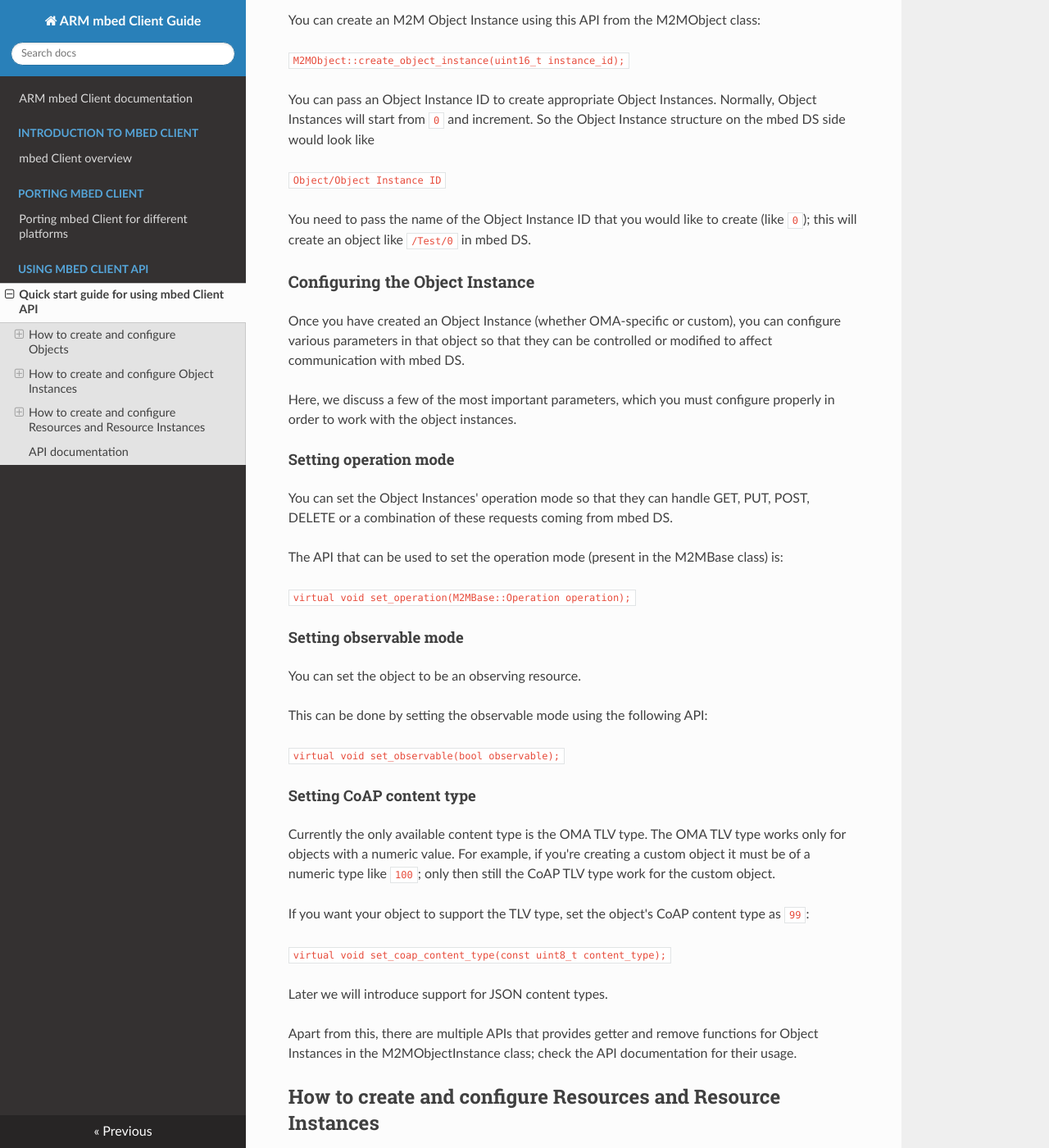
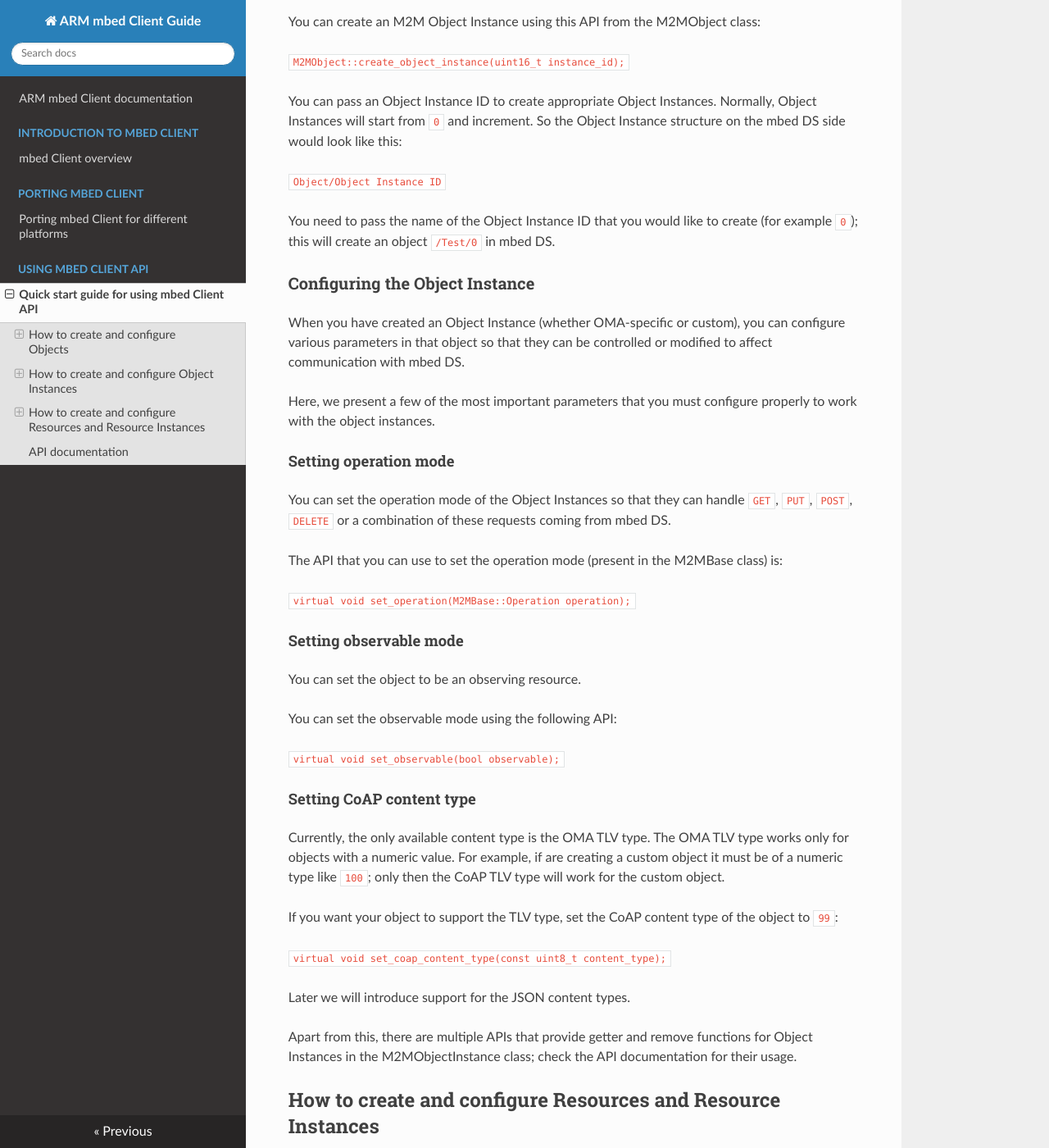
Before and after one commit to ARMmbed/mbed-client, an MkDocs documentation site: the page built from docs/Howto.md, in a window 1280 px wide and 1400 px high, scrolled down 2862 px. Shown: the whole window at 82% size. Built offline with MkDocs 1.6.1, drawn with Linux system fonts in a browser that asks for light colours; nearby versions of some CDN libraries; old or Windows-style settings are respelled for this version of MkDocs; some of the changed text lies outside the part shown.

Commit message:
Editorial changes.

````diff
--- a/docs/Howto.md
+++ b/docs/Howto.md
@@ -1,198 +1,194 @@
-#How to use the mbed Client API
+# How to use the mbed Client API
 
-This section explains how to create different types of Objects, Object Instances and Resources for the client to comply with the OMA LWM2M
-specifications.
+This section explains how to create different types of Objects, Object Instances and Resources for the client to comply with the OMA LWM2M specifications.
 
-In order for the client to communicate its resources to the mbed Device Server (mbed DS), it needs to create Objects, Object Instances and Resources. This can be done very easily with the Client C++ APIs, where the client can define its resources in a similar structure to the one defined in the LWM2M specification.
+In order for the client to communicate its resources to the mbed Device Server (mbed DS), it needs to create Objects, Object Instances and Resources. You can do this easily with the Client C++ APIs, where the client can define its resources in a similar structure to the one defined in the LWM2M specification.
 
 This quick guide will explain how you can create and configure these resources using the C++ API.
 
-##How to create and configure Objects
+## How to create and configure Objects
 
-The M2MObject class is derived from the M2MBase class, so all the public methods can be used from M2MObject and its derived classes.
+The M2MObject class is derived from the M2MBase class, so all the public methods can be used from the M2MObject and its derived classes.
 
-###Creating OMA-defined Objects
+### Creating OMA-defined Objects
 
-####Device Object
+#### Device Object
 
-There is a direct API in the M2MInterfaceFactory class to create Device Object:
+There is a direct API in the M2MInterfaceFactory class to create a Device Object:
 
-```static M2MDevice *create_device();```
+`static M2MDevice *create_device();`
 
-Since there can be only one instance of M2MDevice, M2MDevice is a static class and it can be deleted using
+Because there can be only one instance of M2MDevice, it is a static class and you can delete it as follows:
 
 `M2MDevice::delete_instance();`
 
-Check the M2MDevice class documentation to see how you can configure the device object, as well as how to create appropriate Resources and assign values to them.
+Check the M2MDevice class documentation to see how to configure the device object, as well as how to create appropriate Resources and assign values to them.
 
-####Security Object
+#### Security Object
 
 There is a direct API in the M2MInterfaceFactory class to create a Security Object:
 
-```static M2MSecurity *create_security(M2MSecurity::ServerType server_type);```
+`static M2MSecurity *create_security(M2MSecurity::ServerType server_type);`
 
-You can create a Bootstrap or normal mbed Device Server by passing the appropriate enum value.
+You can create a Bootstrap or normal mbed Device Server by passing the appropriate `enum` value.
 
-Check the M2MSecurity class documentation to see how you can configure the security object, as well as how to create appropriate Resources and assign values to them.
+Check the M2MSecurity class documentation to see how to configure the security object, as well as how to create appropriate Resources and assign values to them.
 
-####Creating a custom Object
+#### Creating a custom Object
 
-As per the OMA LWM2M specification, the client must have defined Objects, under which it can create Object Instances. You can create M2MObject using this API from the M2MInterfaceFactory class:
+As per the OMA LWM2M specification, the client must have defined Objects, under which it can create Object Instances. You can create an M2MObject using this API from the M2MInterfaceFactory class:
 
-```static M2MObject *create_object(const String &name);```
+`static M2MObject *create_object(const String &name);`
 
-You need to pass the name of the Object that you would like to create (like ```Test```); this will create an object with that name in mbed DS.
+You need to pass the name of the Object that you would like to create (for example `Test`); this will create an object with that name in mbed DS.
 
+#### Configuring the Object
 
-####Configuring the Object
+Once you have created an Object (whether OMA-specific or custom), you can configure various parameters in that object so that they can be controlled or modified to affect communication with mbed DS.
 
-Once you have created an Object (whether OMA specific or custom), you can configure various parameters in that object so that they can be controlled or modified to affect communication with mbed DS.
+Here, we discuss a few of the most important parameters, which you must configure properly to work with the objects.
 
-Here, we discuss a few of the most important parameters, which you must configure properly in order to work with the objects.
+##### Setting Operation Mode
 
-#####Setting Operation Mode
+You can set the operation mode of the objects so that they can handle `GET`, `PUT`, `POST`, `DELETE` or a combination of these requests coming from mbed DS.
 
-You can set the objects' operation mode so that they can handle GET, PUT, POST, DELETE or a combination of these requests coming from mbed DS.
+The API that sets the operation mode (present in the M2MBase class) is:
 
-The API that sets the operation mode (present in the M2MBase class) is
+`virtual void set_operation(M2MBase::Operation operation);`
 
-```virtual void set_operation(M2MBase::Operation operation);```
+##### Setting Observable Mode
 
-#####Setting Observable Mode
+You can set the object to be an observing resource. You can set the observable mode using the following API:
 
-You can set the object to be an observing resource. This can be done by setting the observable mode using the following API:
+`virtual void set_observable(bool observable);`
 
-```virtual void set_observable(bool observable);```
+##### Setting CoAP content type
 
-#####Setting CoAP content type
+Currently, the only available content type is the OMA TLV type. The OMA TLV type works only for objects with a numeric value. For example, if you are creating a custom object it must be of a numeric type like `100`; only then the CoAP TLV type will work for the custom object.
 
-Currently the only available content type is the OMA TLV type. The OMA TLV type works only for objects with a numeric value. For example, if you're creating a custom object it must be of a numeric type like ```100```; only then will the CoAP TLV type work for the custom object.
+If you want your object to support the TLV type, set the object's CoAP content type as `99`:
 
-If you want your object to support the TLV type, set the object's CoAP content type as ```99```:
-
-```virtual void set_coap_content_type(const uint8_t content_type);```
+`virtual void set_coap_content_type(const uint8_t content_type);`
 
 Later we will introduce support for the JSON content types.
 
-##How to create and configure Object Instances
+## How to create and configure Object Instances
 
-The M2MObjectInstance class is derived from the M2MBase class, so all the public methods can be used from M2MObjectInstance and its derived classes.
+The M2MObjectInstance class is derived from the M2MBase class, so all the public methods from M2MObjectInstance and its derived classes can be used.
 
-###Creating OMA defined ObjectInstance
+### Creating OMA defined ObjectInstance
 
-####Device ObjectInstance
+#### Device ObjectInstance
 
-Since there can only be one instance for the Device Object , the ObjectInstance is automatically created when creating M2MDevice Object.
+Because there can only be one instance for the Device Object, the ObjectInstance is automatically created when creating an M2MDevice Object.
 
-####Security ObjectInstance
+#### Security ObjectInstance
 
-Since there can only be one instance for the Device Object, the Object Instance is automatically created when creating M2MDevice Object based on a selected server type.
+Because there can only be one instance for the Device Object, the Object Instance is automatically created when creating an M2MDevice Object based on a selected server type.
 
-####Creating custom object instances
+#### Creating custom object instances
 
 As per the OMA LWM2M specification, the client must have created Object Instances under Objects, which will eventually contain Resources.
 
 You can create an M2M Object Instance using this API from the M2MObject class:
 
-``` M2MObject::create_object_instance(uint16_t instance_id);```
+` M2MObject::create_object_instance(uint16_t instance_id);`
 
-You can pass an Object Instance ID to create appropriate Object Instances. Normally, Object Instances will start from ```0``` and increment. So the Object Instance structure on the mbed DS side would look like
+You can pass an Object Instance ID to create appropriate Object Instances. Normally, Object Instances will start from `0` and increment. So the Object Instance structure on the mbed DS side would look like this:
 
-```Object/Object Instance ID```
+`Object/Object Instance ID`
 
-You need to pass the name of the Object Instance ID that you would like to create (like ```0```); this will create an object like ```/Test/0``` in mbed DS.
+You need to pass the name of the Object Instance ID that you would like to create (for example `0`); this will create an object `/Test/0` in mbed DS.
 
-###Configuring the Object Instance
+### Configuring the Object Instance
 
-Once you have created an Object Instance (whether OMA-specific or custom), you can configure various parameters in that object so that they can be controlled or modified to affect communication with mbed DS.
+When you have created an Object Instance (whether OMA-specific or custom), you can configure various parameters in that object so that they can be controlled or modified to affect communication with mbed DS.
 
-Here, we discuss a few of the most important parameters, which you must configure properly in order to work with the object instances.
+Here, we present a few of the most important parameters that you must configure properly to work with the object instances.
 
-####Setting operation mode
+#### Setting operation mode
 
-You can set the Object Instances' operation mode so that they can handle GET, PUT, POST, DELETE or a combination of these requests coming from mbed DS.
+You can set the operation mode of the Object Instances so that they can handle `GET`, `PUT`, `POST`, `DELETE` or a combination of these requests coming from mbed DS.
 
-The API that can be used to set the operation mode (present in the M2MBase class) is:
+The API that you can use to set the operation mode (present in the M2MBase class) is:
 
-```virtual void set_operation(M2MBase::Operation operation);```
+`virtual void set_operation(M2MBase::Operation operation);`
 
-####Setting observable mode
+#### Setting observable mode
 
 You can set the object to be an observing resource.
 
-This can be done by setting the observable mode using the following API:
+You can set the observable mode using the following API:
 
-```virtual void set_observable(bool observable);```
+`virtual void set_observable(bool observable);`
 
-####Setting CoAP content type
+#### Setting CoAP content type
 
-Currently the only available content type is the OMA TLV type. The OMA TLV type works only for objects with a numeric value. For example, if you're creating a custom object it must be of a numeric type like ```100```; only then still the CoAP TLV type work for the custom object.
+Currently, the only available content type is the OMA TLV type. The OMA TLV type works only for objects with a numeric value. For example, if are creating a custom object it must be of a numeric type like `100`; only then the CoAP TLV type will work for the custom object.
 
-If you want your object to support the TLV type, set the object's CoAP content type as ```99```:
+If you want your object to support the TLV type, set the CoAP content type of the object to `99`:
 
-```virtual void set_coap_content_type(const uint8_t content_type);```
+`virtual void set_coap_content_type(const uint8_t content_type);`
 
-Later we will introduce support for JSON content types.
+Later we will introduce support for the JSON content types.
 
-Apart from this, there are multiple APIs that provides getter and remove functions for Object Instances in the M2MObjectInstance class; check the API documentation for their usage.
+Apart from this, there are multiple APIs that provide getter and remove functions for Object Instances in the M2MObjectInstance class; check the API documentation for their usage.
 
-##How to create and configure Resources and Resource Instances
+## How to create and configure Resources and Resource Instances
 
 The M2MResource class is derived from the M2MResourceInstance, which in turn is derived from the M2MBase class, so all the public methods can be used from M2MResource or M2MResourceInstance and their derived classes.
 
-###Creating OMA-defined Resources
+### Creating OMA-defined Resources
 
-####Device Object Resources
+#### Device Object Resources
 
-There are direct APIs to create and set values for the Device Resources.
+There are direct APIs to create and set values for the Device Resources. You can create the required Resource and set values based on their data types.
 
-You can create the required Resource and set values based on their data types.
+- For Resources that take `string` values:
 
-For Resources that take string values you can create and set the Resource using the following API:
+	M2MResource* create_resource(DeviceResource resource, const String &value);
 
-```M2MResource* create_resource(DeviceResource resource, const String &value);```
+- For Resources that take `integer` values:
 
-For Resources that take integer values you can create and set the Resource using the following API:
+	M2MResource* create_resource(DeviceResource resource, uint32_t value);
 
-```M2MResource* create_resource(DeviceResource resource, uint32_t value);```
+- There are a few resources that can have multiple instances. To create these resources, use these APIs:
 
-There are a few resources that can have multiple instances. To create these resources, use these APIs:
+	M2MResourceInstance* create_resource_instance(DeviceResource resource, uint32_t value,uint16_t instance_id);
 
-```M2MResourceInstance* create_resource_instance(DeviceResource resource, uint32_t value,uint16_t instance_id); ```
+Where `instance_id` is the Resource Instance ID, for example `/3/0/11/0`.
 
-Where ```instance_id``` is the Resource Instance ID, like ```/3/0/11/0```.
+Check the M2MDevice API documentation to find which enums are supported for `integer` or `string` value types.
 
-Check M2MDevice's API documentation to find which enums are supported for integer or string value types.
+There are other APIs in the M2MDevice class that you can use to set, remove and modify new values for the resources.
 
-There are other APIs in the M2MDevice class, which you can use to set, remove and modify new values for the resources.
-
-####Security Object Resources
+#### Security Object Resources
 
 There are direct APIs to create and set values for the Security Resources, based on their data types.
 
-Most of the mandatory resources are created automatically when you create M2MSecurity object. You can set their values using the following APIs:
+Most of the mandatory resources are created automatically when you create an M2MSecurity object. You can set their values using the following APIs:
 
-- For resources that take integer values:
+- For resources that take `integer` values:
 
-	```bool set_resource_value(SecurityResource resource,uint32_t value);```
+	bool set_resource_value(SecurityResource resource,uint32_t value);
 
-- For resources that take string values:
+- For resources that take `string` values:
 
-	```bool set_resource_value(SecurityResource resource,const String &value);```
+	bool set_resource_value(SecurityResource resource,const String &value);
 
 - For resources that take binary values, like setting public keys and certificates:
 
-	```bool set_resource_value(SecurityResource resource,onst uint8_t *value,const uint16_t length);```
+	bool set_resource_value(SecurityResource resource,onst uint8_t *value,const uint16_t length);
 
-You can create and set values for Resources that are not mandatory, and which take an integer value, using this API:
+- You can create and set values for Resources that are not mandatory, and which take an `integer` value, using this API:
 
-```M2MResource* create_resource(SecurityResource resource, uint32_t value);```
+	M2MResource* create_resource(SecurityResource resource, uint32_t value);
 
-Check M2MSecurity's API documentation to find which enums are supported for integer, string or uint8_t* value types.
+Check the M2MSecurity API documentation to find which enums are supported for `integer`, `string` or `uint8_t*` value types.
 
 There are more APIs in the M2MSecurity class that you can use to set, remove and modify Resource values.
 
-####Creating custom Resources
+#### Creating custom Resources
 
 As per the OMA LWM2M specification, the client must have Resources under Object Instances which belong to Objects.
 
@@ -200,17 +196,16 @@
 
 There are two types of Resources:
 
-- M2MResource: a resource with a unique instance, like ```/Test/0/Resource```.
+- **M2MResource**: a resource with a unique instance, for example `/Test/0/Resource`.
 
-- M2MResourceInstance: a resource with multiple instances, like```/Test/0/Resource/0```, ```/Test/0/Resource/1```.
+- **M2MResourceInstance**: a resource with multiple instances, for example `/Test/0/Resource/0`, `/Test/0/Resource/1`.
 
 Apart from these two types, you can create two types of Resource and Resource Instances:
 
-- Static: Resource and Resource Instances whose value doesn't change over time.
-
+- Static: Resource and Resource Instances whose value does not change over time.
 - Dynamic: Resource and Resource Instances whose value can change. These resources can be made observable.
 
-___Creating dynamic and static single-instance Resources___
+**Creating dynamic and static single-instance Resources**
 
 As per the OMA LWM2M specification, the client must have created Resources under Object Instance. You can create M2MResource from the M2MObjectInstance class.
 
@@ -225,7 +220,7 @@
                                             bool multiple_instance = false);
         ```
 
-- You can create a single-instance Resource with a dynamic value, which can be set later on, using this API:
+- You can create a single-instance Resource with a dynamic value that can be set later on, using this API:
 
 	```
 	M2MResource* create_dynamic_resource(const String &resource_name,
@@ -235,12 +230,11 @@
                                              bool multiple_instance = false);
         ```
 
-These APIs take different parameters, which you can see in their documentation.
+These APIs take different parameters that you can see in the documentation.
 
-___Creating dynamic and static Resource Instances___
+**Creating dynamic and static Resource Instances**
 
-As per the OMA LWM2M specification, the client must have created Resource Instances under Resources.
-You can create M2MResourceInstance from the M2MObjectInstance class.
+As per the OMA LWM2M specification, the client must have created Resource Instances under Resources. You can create M2MResourceInstance from the M2MObjectInstance class.
 
 - You can create a Resource Instance with a static value using this API:
 
@@ -253,7 +247,7 @@
                                                              uint16_t instance_id);
         ```
 
-- You can create a Resource Instance with a dynamic value, which can be set later on, using this API:
+- You can create a Resource Instance with a dynamic value that can be set later on, using this API:
 
 	```
 	M2MResourceInstance* create_dynamic_resource_instance(const String &resource_name,
@@ -263,37 +257,37 @@
                                                               uint16_t instance_id);
         ```
 
-These APIs take different parameters, which you can see in their documentation.
+These APIs take different parameters that you can see in the documentation.
 
-####Configuring the Resource and Resource Instance
+#### Configuring the Resource and Resource Instance
 
-Once you have created a Resource or Resource Instance (whether OMA-specific or custom), you can configure various parameters so they can be controlled or modified to affect communication with mbed DS.
+When you have created a Resource or Resource Instance (whether OMA-specific or custom), you can configure various parameters so they can be controlled or modified to affect communication with mbed DS.
 
-Here, we discuss a few of the most important parameters that you must configure properly in order to work with the Resource and Resource Instance.
+Here, we present a few of the most important parameters that you must configure properly to work with the Resource and Resource Instance.
 
-#####Setting Operation Mode
+##### Setting Operation Mode
 
-You can set the Resource or Resource Instance operation mode so that they can handle GET, PUT, POST, DELETE or a combination of these requests coming from mbed DS.
+You can set the Resource or Resource Instance operation mode so that they can handle `GET`, `PUT`, `POST`, `DELETE` or a combination of these requests coming from mbed DS.
 
-The API that can be used to set the operation mode (present in the M2MBase class) is
+The API that you can use to set the operation mode (present in the M2MBase class) is:
 
-```virtual void set_operation(M2MBase::Operation operation);```
+	virtual void set_operation(M2MBase::Operation operation);
 
-#####Setting the value of a dynamic Resource or Resource Instance
+##### Setting the value of a dynamic Resource or Resource Instance
 
-You can set the value of a dynamic Resource or Resource Instance so that they can be sent to mbed DS using GET requests.
+You can set the value of a dynamic Resource or Resource Instance so that they can be sent to mbed DS using `GET` requests.
 
-The API used to set the values (present in the M2MResourceInstance class) is
+The API used to set the values (present in the M2MResourceInstance class) is:
 
-```virtual bool set_value(const uint8_t *value, const uint32_t value_length);```
+	virtual bool set_value(const uint8_t *value, const uint32_t value_length);
 
-#####Setting an executable function
+##### Setting an executable function
 
-For Dynamic Resources, you can pass a function pointer to the Resource or Resource Instance, which will get executed when mbed DS calls a POST method on that resource. The Resource or Resource Instance must support the POST operation mode for this feature to work.
+For Dynamic Resources, you can pass a function pointer to the Resource or Resource Instance. It will be executed when mbed DS calls a `POST` method on that resource. The Resource or Resource Instance must support the `POST` operation mode for this feature to work.
 
 You can pass the function pointer using this API:
 
-```virtual void set_execute_function(execute_callback callback);```
+	virtual void set_execute_function(execute_callback callback);
 
 Apart from this, there are multiple APIs that provide getter and remove functions for Resource and Resource Instances in the M2MResource and M2MResourceInstance classes. Check the API documentation for their usage.
 
````
